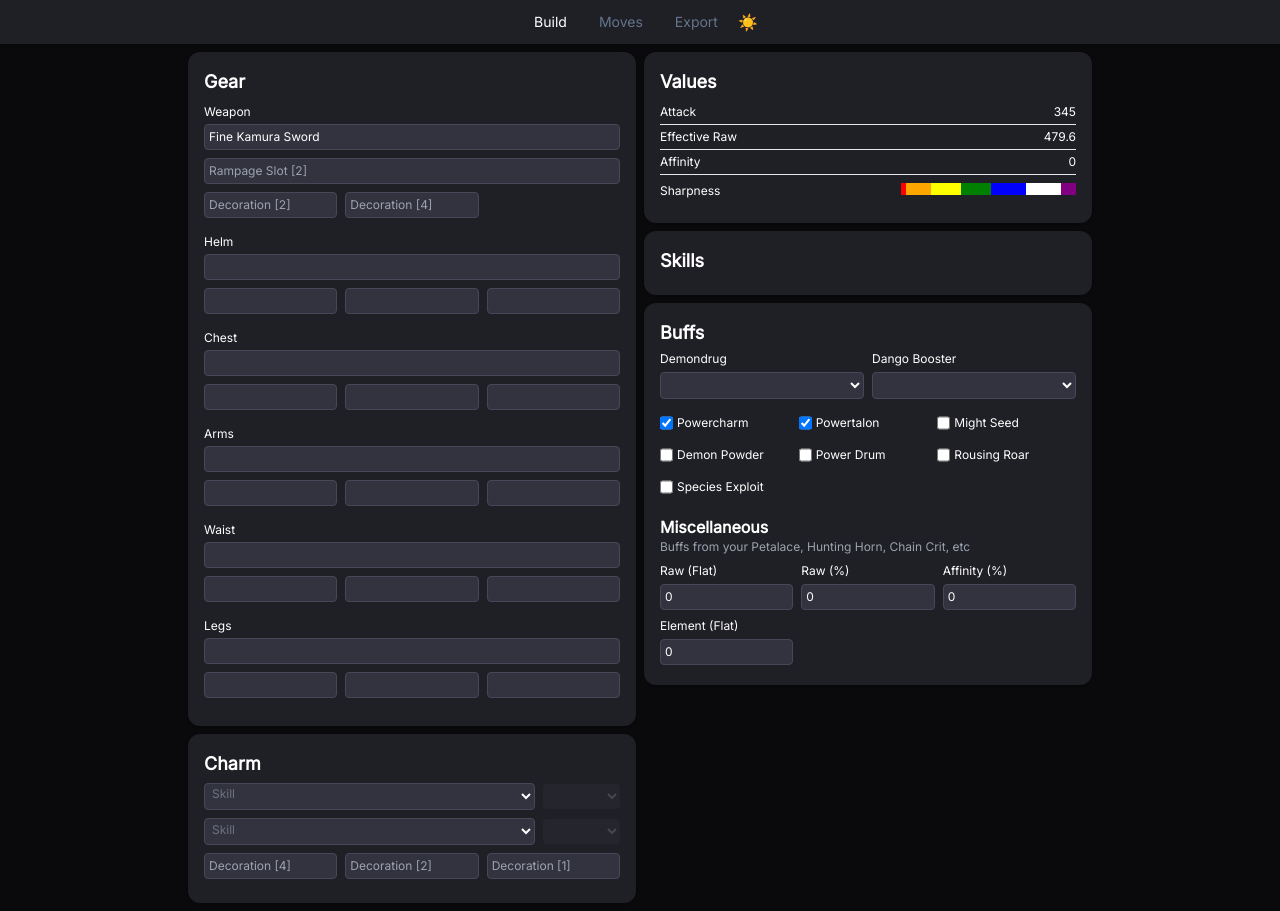
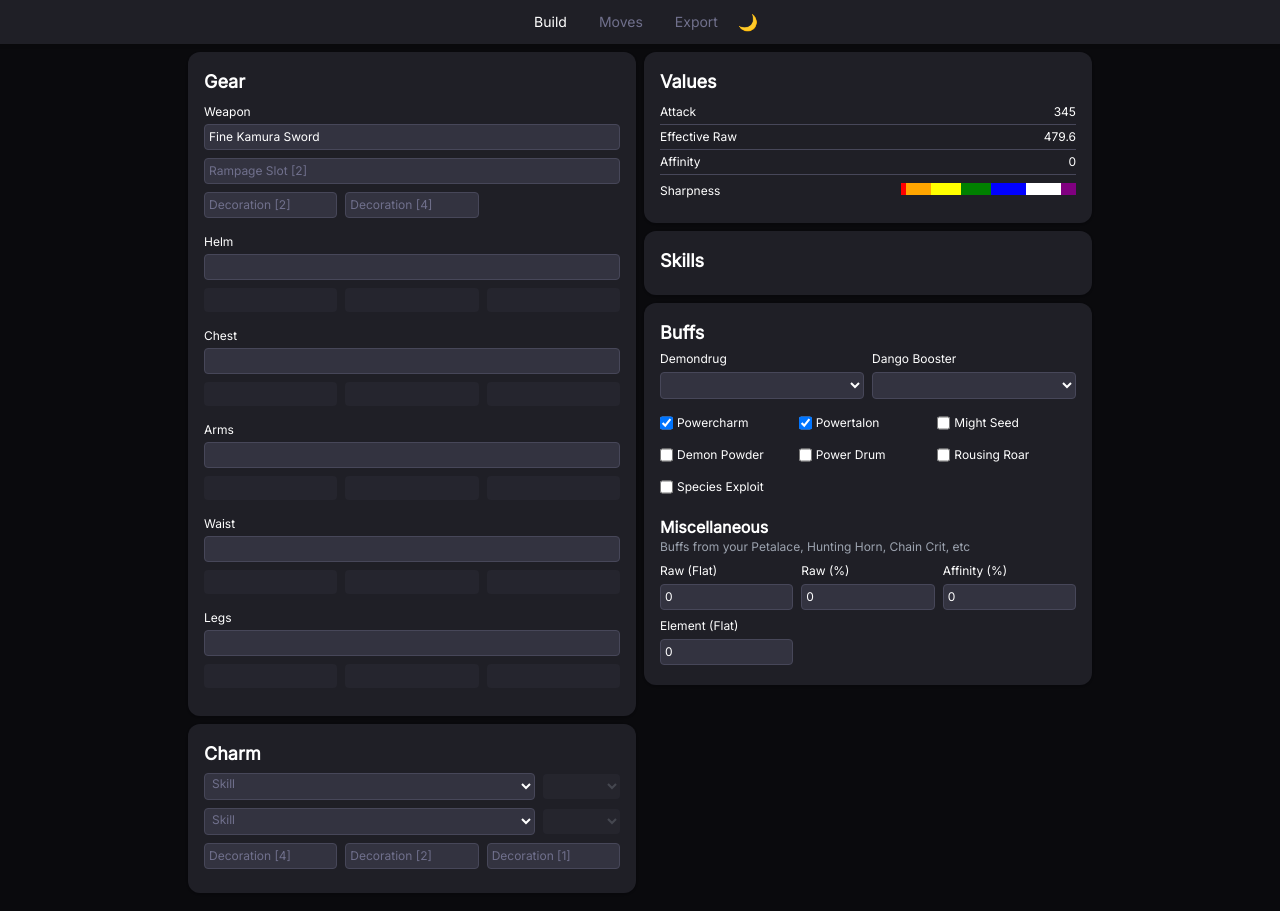
Before and after one commit to chanleyou/sunbreak-calculator, a Next.js app: page / in a window 1280 px wide. Built offline with nearby package versions, Linux system fonts and the light colour scheme.

Commit message:
dark mode

```diff
--- a/components/ArmorPickerModal.tsx
+++ b/components/ArmorPickerModal.tsx
@@ -37,7 +37,7 @@ const ArmorPickerModal = ({ value, setValue, options, show, setShow }: Props) =>
 			<div className="md:overflow-auto">
 				<table className="w-full text-left">
 					<thead>
-						<tr className="border-b border-gray-200">
+						<tr>
 							{/* <th>Rarity</th> */}
 							<th>Name</th>
 							<th>Skills</th>
@@ -50,7 +50,7 @@ const ArmorPickerModal = ({ value, setValue, options, show, setShow }: Props) =>
 
 							const classNames = ["cursor-pointer"];
 
-							if (value?.name === a.name) classNames.push("bg-gray-200");
+							if (value?.name === a.name) classNames.push("bg-gray-200 dark:bg-midnight-700");
 
 							return (
 								<tr
--- a/components/Header.tsx
+++ b/components/Header.tsx
@@ -16,7 +16,7 @@ export const Header = () => {
 	const activeClassName = "text-black dark:text-white";
 
 	return (
-		<div className="sticky top-0 w-full bg text-slate-500 drop-shadow flex items-center z-50 justify-center gap-2">
+		<div className="sticky top-0 w-full bg drop-shadow flex items-center z-50 justify-center gap-2">
 			<Link href="/">
 				<a className={router.pathname === "/" ? activeClassName : ""}>Build</a>
 			</Link>
@@ -27,7 +27,7 @@ export const Header = () => {
 				<a className={router.pathname === "/export" ? activeClassName : ""}>Export</a>
 			</Link>
 			<div className="cursor-pointer select-none" onClick={() => setDarkMode(!darkMode)}>
-				{darkMode ? "☀️" : "🌙"}
+				{darkMode ? "🌙" : "☀️"}
 			</div>
 		</div>
 	);
--- a/components/SkillToggle.tsx
+++ b/components/SkillToggle.tsx
@@ -62,8 +62,10 @@ export default function skillToggle({
 								width: " 14px",
 								transform: "skewX(-24deg)",
 							}}
-							className={`mr-1 border ${
-								b < value ? "bg-gray-500 border-gray-500" : "bg-gray-100 border-gray-300"
+							className={`mr-1 ${
+								b < value
+									? "bg-gray-500 dark:bg-gray-100"
+									: "bg-gray-100 border border-gray-300 dark:bg-midnight-700 dark:border-midnight-600"
 							}`}
 						/>
 					))}
--- a/components/ValueBox.tsx
+++ b/components/ValueBox.tsx
@@ -8,7 +8,7 @@ type Props = {
 };
 
 const Row = ({ label, value }: { label: string; value: React.ReactNode | React.ReactNode[] }) => (
-	<div className="flex border-b last:border-0 border-box py-1 place-items-center">
+	<div className="flex border-b last:border-0 border-box py-1 place-items-center border-gray-300 dark:border-midnight-600">
 		<div className="w-full">{label}</div>
 		<div className="min-w-fit">{value}</div>
 	</div>
--- a/components/ui/Select.tsx
+++ b/components/ui/Select.tsx
@@ -28,7 +28,7 @@ export default function Select<T>({
 	return (
 		<div className={className}>
 			{label && !value && (
-				<p className="absolute text-xs top-1 left-2 text-gray-500 pointer-events-none">{label}</p>
+				<p className="absolute text-xs top-1 left-2 placeholder pointer-events-none">{label}</p>
 			)}
 			<select
 				value={value ? formatter(value) : undefined}
--- a/components/ui/TextBox.tsx
+++ b/components/ui/TextBox.tsx
@@ -6,10 +6,12 @@ interface Props extends React.HTMLProps<HTMLDivElement> {
 }
 
 export const TextBox = ({ children, disabled, isPlaceholder, ...props }: Props) => {
-	const classNames = ["text-element cursor-pointer flex justify-space-between active:bg-gray-100"];
+	const classNames = [
+		"text-element cursor-pointer flex justify-space-between active:bg-gray-100 dark:active:bg-midnight-600",
+	];
 
-	if (isPlaceholder) classNames.push("text-gray-400");
-	if (disabled) classNames.push("bg-gray-100 border-gray-100");
+	if (isPlaceholder) classNames.push("placeholder");
+	if (disabled) classNames.push("disabled");
 
 	return (
 		<div {...props} className={classNames.join(" ")}>
--- a/styles/globals.css
+++ b/styles/globals.css
@@ -47,6 +47,17 @@
 		@apply input mb-2;
 	}
 
+	.input.disabled {
+		@apply
+		bg-gray-100 border-gray-100
+		dark:bg-opacity-30 dark:border-none dark:bg-midnight-700
+		select-none cursor-auto;
+	}
+
+	.placeholder {
+		@apply text-gray-400 dark:text-midnight-400;
+	}
+
 	textarea,
 	input[type="number"],
 	input[type="text"],
@@ -55,7 +66,7 @@
 	}
 
 	textarea {
-		@apply disabled:text-gray-300;
+		@apply read-only:bg-neutral-100 read-only:text-neutral-500 dark:read-only:bg-midnight-900 dark:read-only:text-midnight-500;
 	}
 
 	select {
@@ -91,7 +102,9 @@
 	}
 
 	a {
-		@apply text-sm p-3 hover:bg-neutral-100 active:bg-neutral-200 select-none;
+		@apply text-sm p-3
+		text-slate-500 dark:text-midnight-400
+		hover:bg-neutral-100 active:bg-neutral-200 dark:hover:bg-midnight-700 dark:active:bg-midnight-600 select-none;
 	}
 
 	div.attack-mouseover {
```
